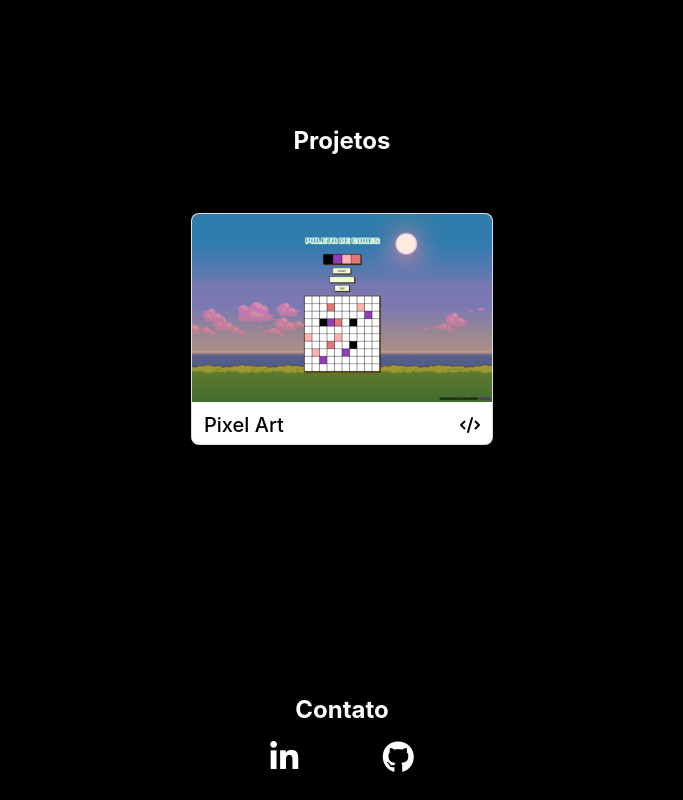
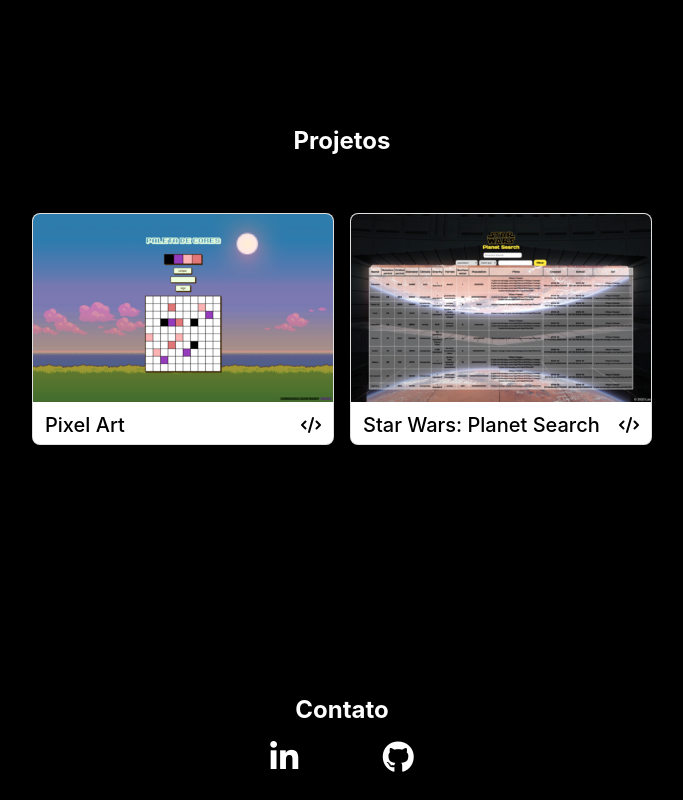
Before and after one commit to ecioferraz/ecioferraz.github.io, a React (Create React App) app: page / in a window 1280 px wide. Shown: the part 1720-2520 px from the top of the page, without its empty margins (298-981 px from the left). Built offline with nearby package versions, Linux system fonts and the light colour scheme.

Commit message:
star wars project

```diff
--- a/src/components/ProjectCards.jsx
+++ b/src/components/ProjectCards.jsx
@@ -1,7 +1,7 @@
 import React from "react";
 import './styles/ProjectCards.css';
 
-export default function ProjectsCard ({ projectURL, src, alt, title, githubURL }) {
+export default function ProjectsCard ({ projectURL, src, title, githubURL }) {
   return (
     <div className="project-card">
       <a
@@ -11,7 +11,7 @@ export default function ProjectsCard ({ projectURL, src, alt, title, githubURL }
       >
         <img
           src={ src }
-          alt={ alt }
+          alt="Print de tela do projeto"
           className="project-card-image"
         />
       </a>
--- a/src/components/Projects.jsx
+++ b/src/components/Projects.jsx
@@ -3,6 +3,7 @@ import ProjectsCard from "./ProjectCards";
 import './styles/Projects.css';
 
 import pixelArt from '../images/pixel-art.png';
+import starWars from '../images/star-wars.png'
 
 export default function Projects () {
   return (
@@ -12,9 +13,14 @@ export default function Projects () {
         <ProjectsCard
           projectURL="https://ecioferraz.github.io/trybe-pixel-art-project/"
           src={ pixelArt }
-          alt="Print de tela do projeto"
           title="Pixel Art"
           githubURL="https://github.com/ecioferraz/trybe-pixel-art-project"
+        />
+        <ProjectsCard
+          projectURL="https://ecioferraz.github.io/trybe-star-wars-project/"
+          src={ starWars }
+          title="Star Wars: Planet Search"
+          githubURL="https://github.com/ecioferraz/trybe-star-wars-project"
         />
       </section>
     </section>
```
Also changed, not shown: src/images/star-wars.png (added), 2 other files (tests, documents, lock files or other folders).
